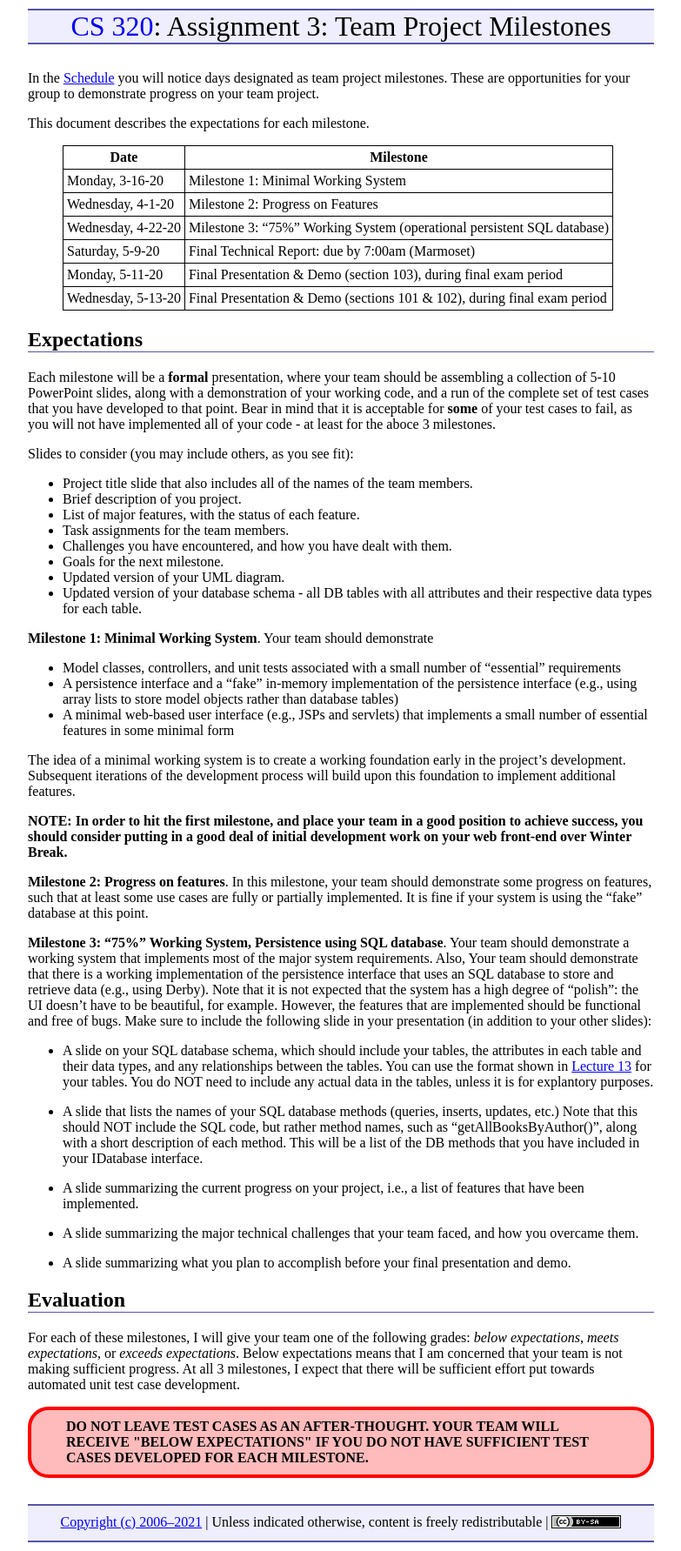
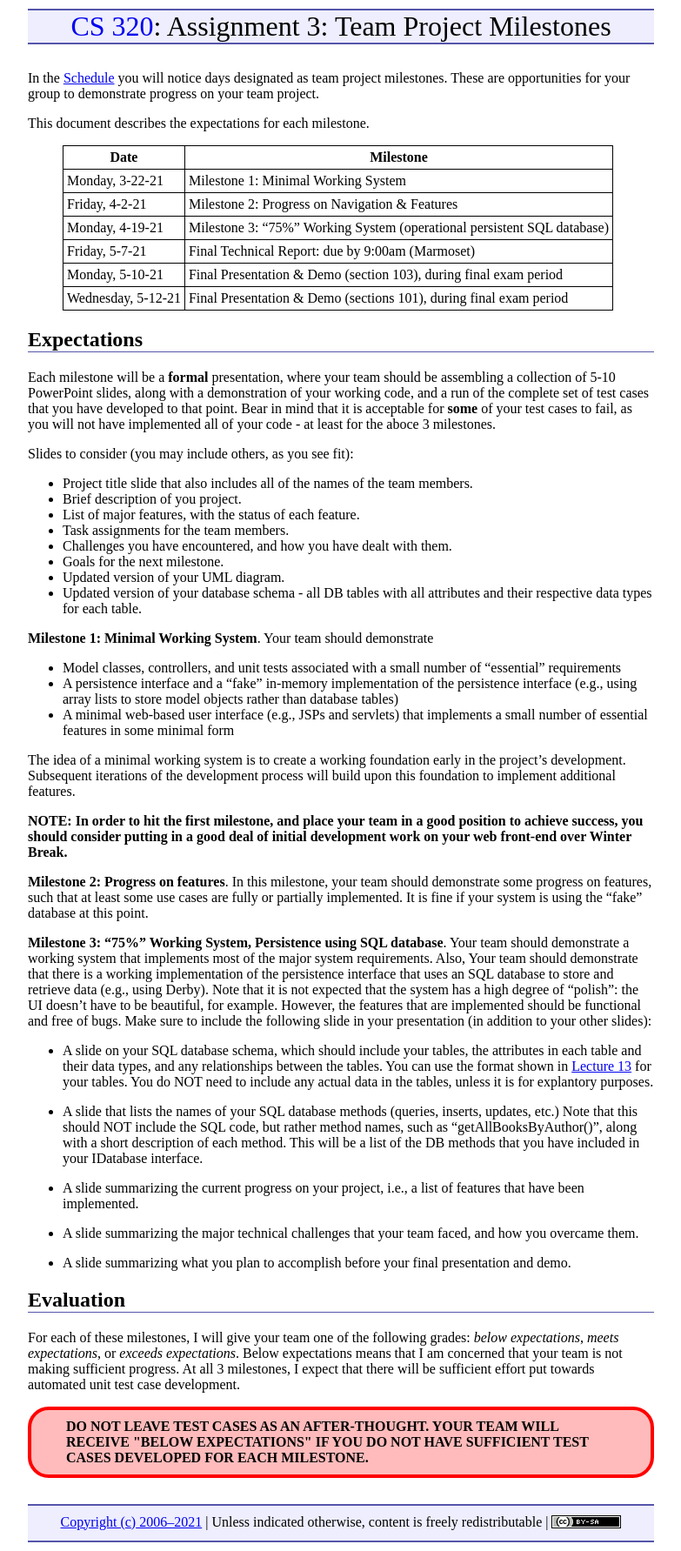
Before and after one commit to ycpcs/cs320-spring2021, a Jekyll site: the page built from assign/assign03.md, in a window 1280 px wide. Shown: the whole page at 87% size, without its empty margins (248-1031 px from the left). Built offline with Jekyll 4.4.1, drawn with Linux system fonts in a browser that asks for light colours.

Commit message:
modified schedule of assign03 & 04 calendar to reflect the schedule

```diff
--- a/assign/assign03.md
+++ b/assign/assign03.md
@@ -9,12 +9,12 @@ This document describes the expectations for each milestone.
 
 > Date | Milestone
 > ---- | ---------
-> Monday, 3-16-20    | Milestone 1: Minimal Working System
-> Wednesday, 4-1-20  | Milestone 2: Progress on Features
-> Wednesday, 4-22-20 | Milestone 3: "75%" Working System (operational persistent SQL database)
-> Saturday, 5-9-20   | Final Technical Report: due by 7:00am (Marmoset)
-> Monday, 5-11-20    | Final Presentation & Demo (section 103), during final exam period
-> Wednesday, 5-13-20 | Final Presentation & Demo (sections 101 & 102), during final exam period
+> Monday, 3-22-21    | Milestone 1: Minimal Working System
+> Friday, 4-2-21  | Milestone 2: Progress on Navigation & Features
+> Monday, 4-19-21 | Milestone 3: "75%" Working System (operational persistent SQL database)
+> Friday, 5-7-21   | Final Technical Report: due by 9:00am (Marmoset)
+> Monday, 5-10-21    | Final Presentation & Demo (section 103), during final exam period
+> Wednesday, 5-12-21 | Final Presentation & Demo (sections 101), during final exam period
 
 ## Expectations
 Each milestone will be a **formal** presentation, where your team should be assembling a collection of 5-10 PowerPoint slides, along with a demonstration of your working code, and a run of the complete set of test cases that you have developed to that point.  Bear in mind that it is acceptable for **some** of your test cases to fail, as you will not have implemented all of your code - at least for the aboce 3 milestones.
```
Also changed, not shown: assign/assign04.md (+2 -2 lines).
